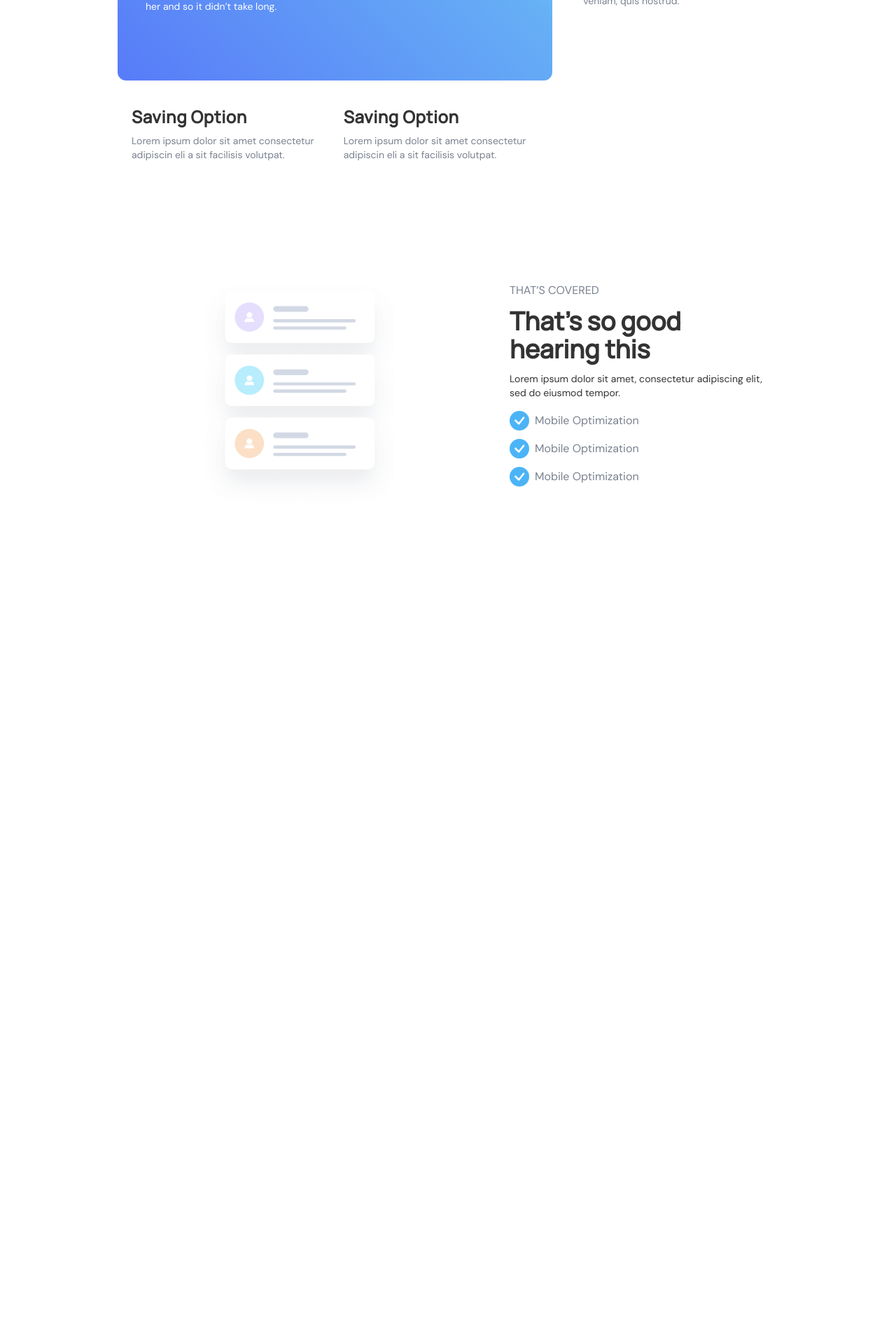
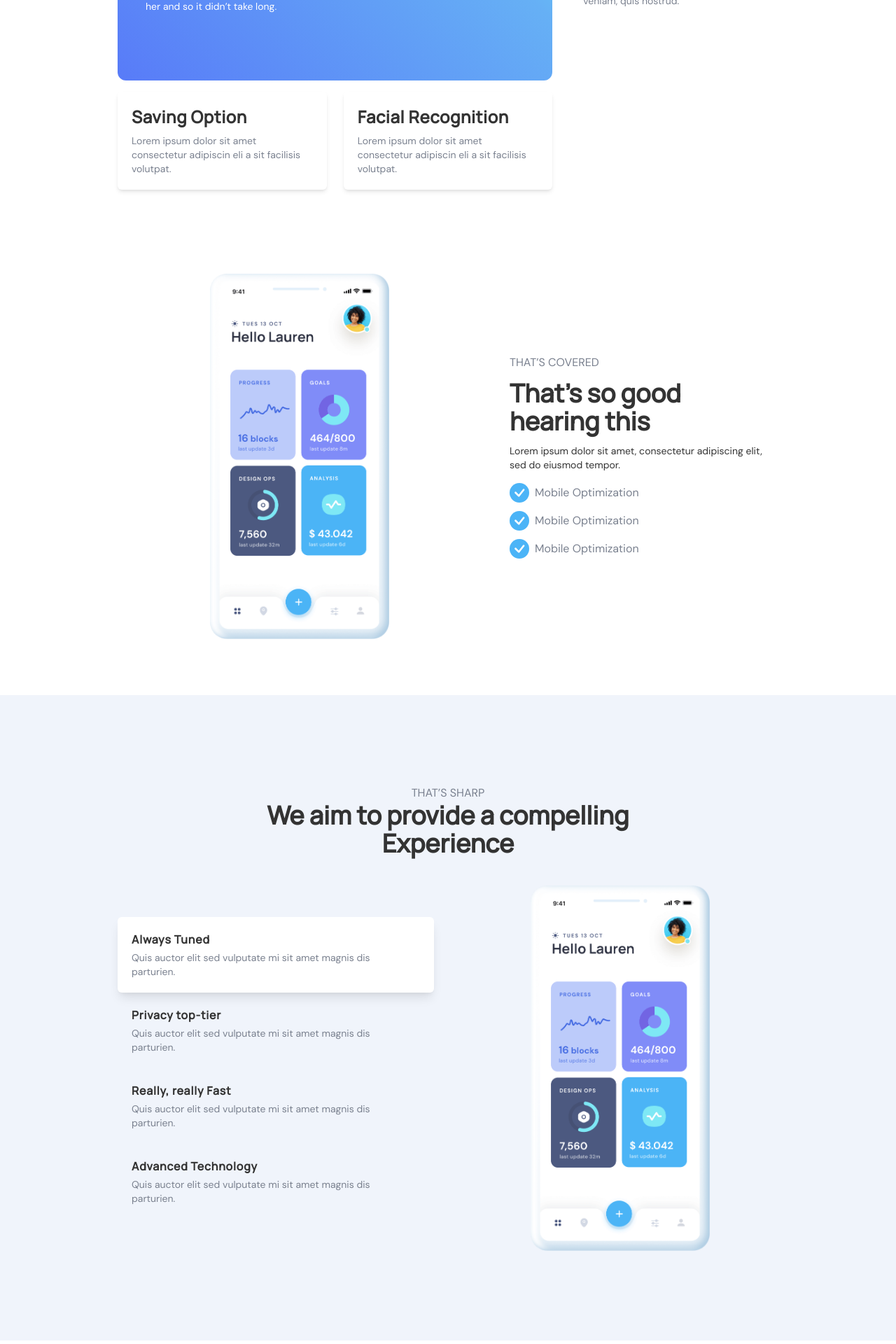
Before and after one commit to SushanGhimire/asmi-website, a React (Create React App) app: page / in a window 1280 px wide. Shown: the part 1440-3360 px from the top of the page at 70% size. Before the commit the page ends 2246 px from the top, so only its background shows below. Built offline with nearby package versions, Linux system fonts and the light colour scheme.

Commit message:
experience section added

```diff
--- a/src/components/website/home/Home.jsx
+++ b/src/components/website/home/Home.jsx
@@ -1,4 +1,5 @@
 import React from "react";
+import Experience from "./integrate/Experience";
 import Feature from "./integrate/Feature";
 import Frontpage from "./integrate/Frontpage";
 import Hearing from "./integrate/Hearing";
@@ -13,6 +14,7 @@ function Home() {
       <OurBest />
       <PowerfulFeature />
       <Hearing />
+      <Experience />
     </div>
   );
 }
--- /dev/null
+++ b/src/components/website/home/integrate/Experience.jsx
@@ -0,0 +1,87 @@
+import React, { useEffect, useState } from "react";
+import AOS from "aos";
+import good from "../../../../assets/images/good.png";
+let cards = [
+  {
+    title: "Always Tuned",
+    des: "Quis auctor elit sed vulputate mi sit amet magnis dis parturien.",
+  },
+  {
+    title: "Privacy top-tier",
+    des: "Quis auctor elit sed vulputate mi sit amet magnis dis parturien.",
+  },
+  {
+    title: "Really, really Fast",
+    des: "Quis auctor elit sed vulputate mi sit amet magnis dis parturien.",
+  },
+  {
+    title: "Advanced Technology",
+    des: "Quis auctor elit sed vulputate mi sit amet magnis dis parturien.",
+  },
+];
+function Experience() {
+  const [selected, setSelected] = useState("Always Tuned");
+  useEffect(() => {
+    AOS.init();
+  }, []);
+  return (
+    <div className="bg-lightGray py-32 mb-10">
+      <div className="max-width">
+        {/* head  */}
+        <div className="">
+          <header
+            className="text-paragraph text-light text-center"
+            data-aos="fade-up"
+            data-aos-duration="1000"
+          >
+            THAT’S SHARP
+          </header>
+          <div
+            className="flex justify-center text-center"
+            data-aos="fade-up"
+            data-aos-duration="1000"
+            data-aos-delay="400"
+          >
+            <h1 className="text-2xl sm:text-3xl md:text-4xl font-black font-manrope w-full max-w-xl text-center text-darkGray  leading-snug">
+              We aim to provide a compelling Experience
+            </h1>
+          </div>
+        </div>
+        <div
+          className="md:flex md:space-x-10 items-center mt-10"
+          data-aos="fade-up"
+          data-aos-duration="1000"
+          data-aos-delay="600"
+        >
+          <div className="flex-1">
+            <ul className="space-y-">
+              {cards.map((data, index) => {
+                const { title, des } = data;
+                return (
+                  <li
+                    key={index}
+                    className={`${
+                      title === selected && "bg-white  rounded-md shadow-lg"
+                    }  p-5 flex flex-col space-y-1 text-paragraph cursor-pointer animation`}
+                    onClick={() => setSelected(title)}
+                  >
+                    <span className="font-black font-manrope text-darkGray tracking-wider">
+                      {title}
+                    </span>
+                    <span className="text-sm pr-10">{des}</span>
+                  </li>
+                );
+              })}
+              <li></li>
+            </ul>
+          </div>
+          <div className="flex-1 mt-5 md:mt-0">
+            <img src={good} className="w-64 mx-auto" alt="" />
+          </div>
+        </div>
+      </div>
+    </div>
+  );
+}
+
+export default Experience;
--- a/src/components/website/home/integrate/Hearing.jsx
+++ b/src/components/website/home/integrate/Hearing.jsx
@@ -1,7 +1,7 @@
 import React, { useEffect } from "react";
 import AOS from "aos";
 import TitleDesCard from "../../../common/TitleDesCard";
-import best from "../../../../assets/images/best.png";
+import good from "../../../../assets/images/good.png";
 
 function Hearing() {
   useEffect(() => {
@@ -16,7 +16,7 @@ function Hearing() {
           data-aos-duration="1000"
           data-aos-delay="500"
         >
-          <img src={best} className="w-72 mx-auto" alt="" />
+          <img src={good} className="w-64 mx-auto" alt="" />
         </div>
         <div>
           <TitleDesCard
--- a/src/components/website/home/integrate/PowerfulFeature.jsx
+++ b/src/components/website/home/integrate/PowerfulFeature.jsx
@@ -33,12 +33,12 @@ function PowerfulFeature() {
             </div>
           </div>
           <div
-            className="grid sm:grid-cols-2 gap-6 p-5"
+            className="grid sm:grid-cols-2 gap-6 "
             data-aos="zoom-in"
             data-aos-duration="1000"
             data-aos-delay="500"
           >
-            <div className="flex flex-col space-y-2">
+            <div className="flex flex-col space-y-2 bg-white rounded-md shadow-md p-5">
               <span className="text-2xl font-black tracking-wide font-manrope text-darkGray">
                 Saving Option
               </span>
@@ -47,9 +47,9 @@ function PowerfulFeature() {
                 facilisis volutpat.
               </span>
             </div>
-            <div className="flex flex-col space-y-2">
+            <div className="flex flex-col space-y-2 bg-white rounded-md shadow-md p-5">
               <span className="text-2xl font-black tracking-wide font-manrope text-darkGray">
-                Saving Option
+                Facial Recognition
               </span>
               <span className="text-sm text-paragraph">
                 Lorem ipsum dolor sit amet consectetur adipiscin eli a sit
--- a/tailwind.config.js
+++ b/tailwind.config.js
@@ -3,11 +3,9 @@ module.exports = {
   darkMode: false, // or 'media' or 'class'
   theme: {
     extend: {
-      width: {
-        100: "32rem",
-      },
       colors: {
         darkGray: "#333333",
+        lightGray: "#F0F4FB",
         paragraph: "#7A818F",
         skyBlue: "#4BB4F7",
       },
```
Also changed, not shown: src/assets/images/good.png (added).
